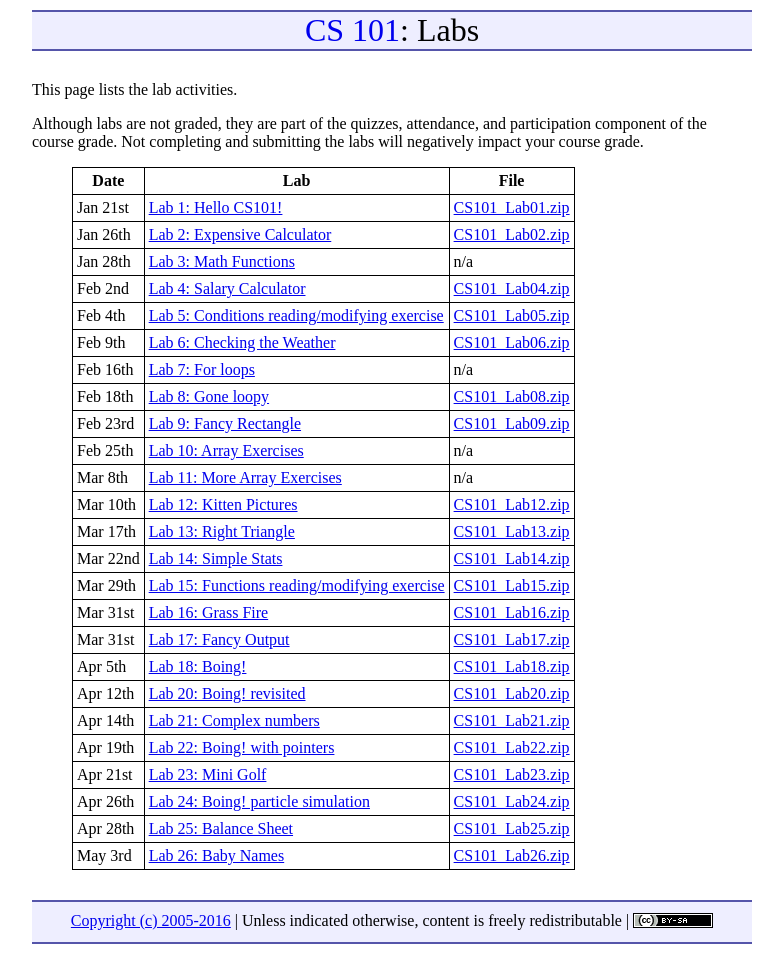
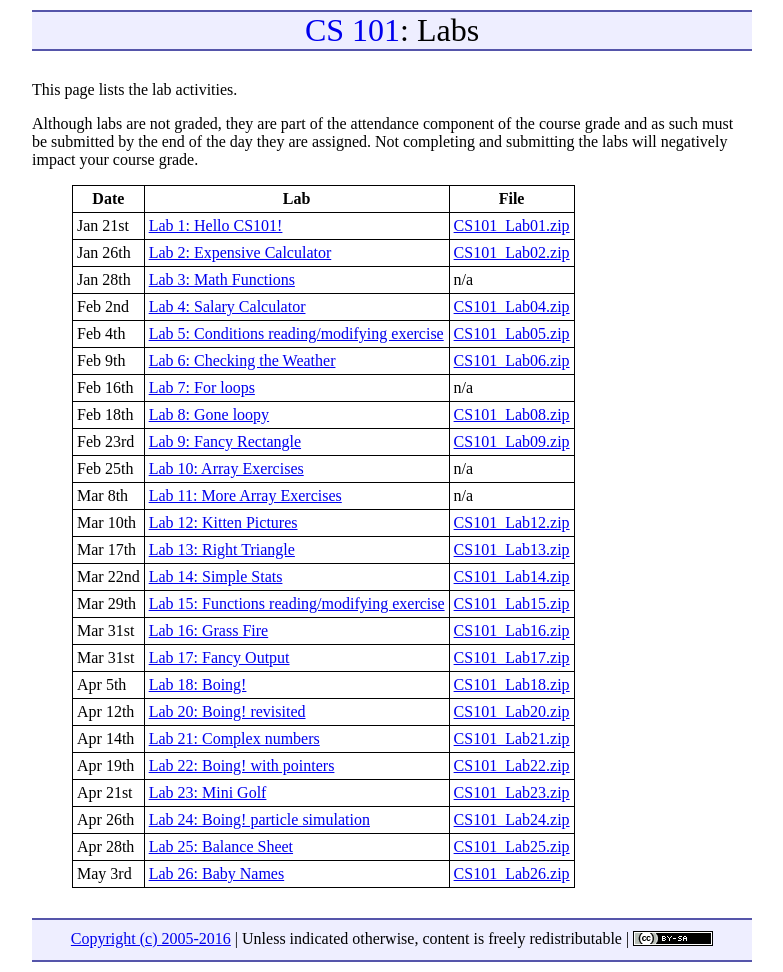
Before and after one commit to ycpcs/cs101-spring2016, a Jekyll site: the page built from labs/index.md, in a window 1280 px wide. Shown: the whole page, without its empty margins (248-1031 px from the left). Built offline with Jekyll 4.4.1, drawn with Linux system fonts in a browser that asks for light colours; Markdown is read by kramdown in place of the engine named in the settings.

Commit message:
update lab policies
update lab policies

```diff
--- a/labs/index.md
+++ b/labs/index.md
@@ -5,9 +5,7 @@ title: "Labs"
 
 This page lists the lab activities.
 
-Although labs are not graded, they are part of the quizzes, attendance,
-and participation component of the course grade.  Not completing
-and submitting the labs will negatively impact your course grade.
+Although labs are not graded, they are part of the attendance component of the course grade and as such must be submitted by the end of the day they are assigned.  Not completing and submitting the labs will negatively impact your course grade.
 
 > Date | Lab | File
 > ---- | --- | ----
```
Also changed, not shown: syllabus.md (+2 -2 lines).
